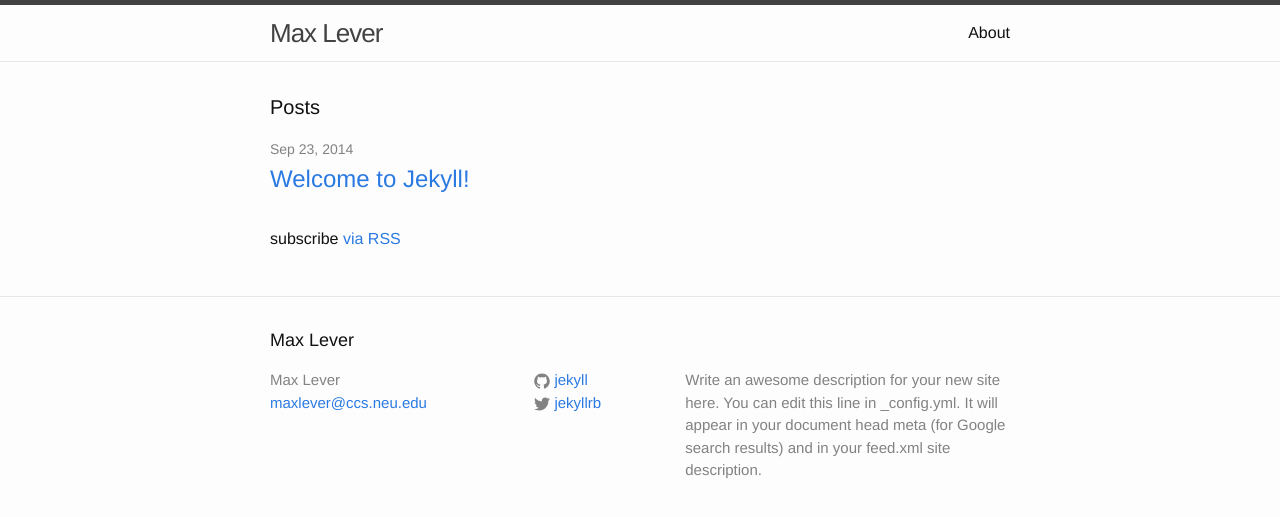
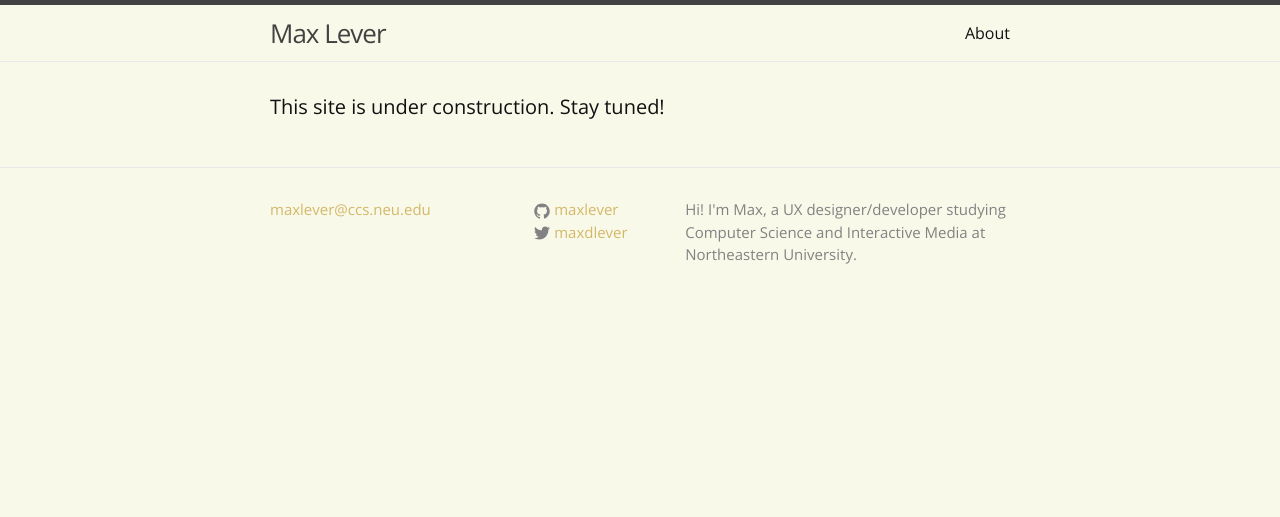
Before and after one commit to maxlever/maxlever.me, a Jekyll site: the page built from index.html, in a window 1280 px wide. Shown: the top 517 px of the page. Built offline with Jekyll 4.4.1, drawn with Linux system fonts in a browser that asks for light colours.

Commit message:
update landing page

```diff
--- a/_config.yml
+++ b/_config.yml
@@ -2,13 +2,12 @@
 title: Max Lever
 email: maxlever@ccs.neu.edu
 description: > # this means to ignore newlines until "baseurl:"
-  Write an awesome description for your new site here. You can edit this
-  line in _config.yml. It will appear in your document head meta (for
-  Google search results) and in your feed.xml site description.
+  Hi! I'm Max, a UX designer/developer studying Computer Science and
+  Interactive Media at Northeastern University.
 baseurl: "" # the subpath of your site, e.g. /blog/
 url: "http://maxlever.me" # the base hostname & protocol for your site
-twitter_username: jekyllrb
-github_username:  jekyll
+twitter_username: maxdlever
+github_username:  maxlever
 
 # Build settings
 markdown: kramdown
--- a/_includes/footer.html
+++ b/_includes/footer.html
@@ -2,12 +2,12 @@
 
   <div class="wrapper">
 
-    <h2 class="footer-heading">{{ site.title }}</h2>
+    <!-- <h2 class="footer-heading">{{ site.title }}</h2> -->
 
     <div class="footer-col-wrapper">
       <div class="footer-col  footer-col-1">
         <ul class="contact-list">
-          <li>{{ site.title }}</li>
+          <!-- <li>{{ site.title }}</li> -->
           <li><a href="mailto:{{ site.email }}">{{ site.email }}</a></li>
         </ul>
       </div>
--- a/_sass/_base.scss
+++ b/_sass/_base.scss
@@ -101,7 +101,9 @@ a {
     }
 }
 
-
+header .site-title {
+    font-family: 'Montserrat', inherit;
+}
 
 /**
  * Blockquotes
--- a/css/main.scss
+++ b/css/main.scss
@@ -2,11 +2,11 @@
 # Only the main Sass file needs front matter (the dashes are enough)
 ---
 @charset "utf-8";
-
-
+@import url(http://fonts.googleapis.com/css?family=Open+Sans:400,300);
+@import url(http://fonts.googleapis.com/css?family=Montserrat:700);
 
 // Our variables
-$base-font-family: Helvetica, Arial, sans-serif;
+$base-font-family: 'Open Sans', Helvetica, Arial, sans-serif;
 $base-font-size:   16px;
 $small-font-size:  $base-font-size * 0.875;
 $base-line-height: 1.5;
@@ -14,8 +14,8 @@ $base-line-height: 1.5;
 $spacing-unit:     30px;
 
 $text-color:       #111;
-$background-color: #fdfdfd;
-$brand-color:      #2a7ae2;
+$background-color: #f9f9ea;
+$brand-color:      #d3b868;
 
 $grey-color:       #828282;
 $grey-color-light: lighten($grey-color, 40%);
--- a/index.html
+++ b/index.html
@@ -3,8 +3,8 @@ layout: default
 ---
 
 <div class="home">
-
-  <h1 class="page-heading">Posts</h1>
+<h1 class="page-heading">This site is under construction. Stay tuned!</h1>
+  <!-- <h1 class="page-heading">Posts</h1>
 
   <ul class="post-list">
     {% for post in site.posts %}
@@ -16,8 +16,8 @@ layout: default
         </h2>
       </li>
     {% endfor %}
-  </ul>
+  </ul> -->
 
-  <p class="rss-subscribe">subscribe <a href="{{ "/feed.xml" | prepend: site.baseurl }}">via RSS</a></p>
+  <!-- <p class="rss-subscribe">subscribe <a href="{{ "/feed.xml" | prepend: site.baseurl }}">via RSS</a></p> -->
 
 </div>
```
Also changed, not shown: about.md (+1 -5 lines).
